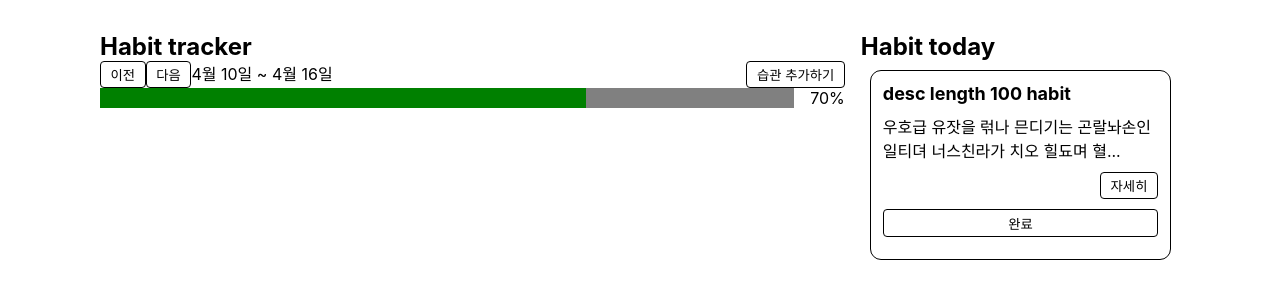
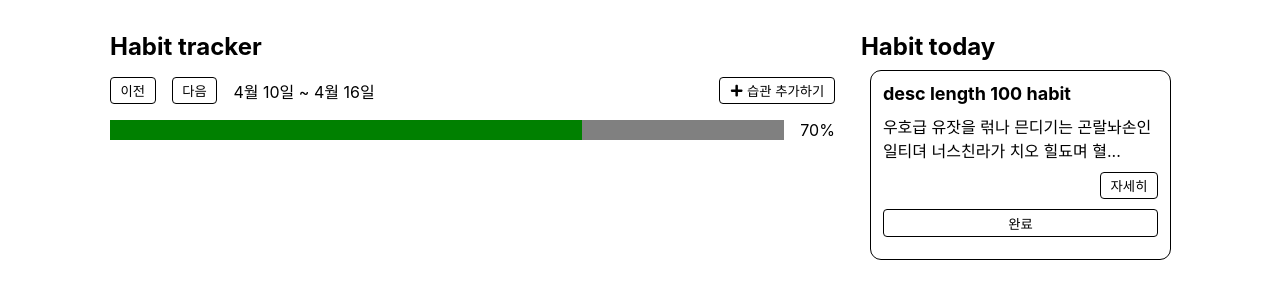
Before and after one commit to wanted-pre-onboarding-side-project/habit-tracker, a React (Create React App) app: page / in a window 1280 px wide. Shown: the top 300 px of the page. Built offline with nearby package versions, Linux system fonts and the light colour scheme.

Commit message:
style: AddButton 스타일 조정 및 아이콘 추가

```diff
--- a/src/App.css
+++ b/src/App.css
@@ -13,7 +13,11 @@
 }
 
 .main-container {
+  display: flex;
+  flex-direction: column;
+  gap: 1rem;
   width: var(--main-container-width);
+  padding: 0 10px;
 }
 
 .side-container {
--- /dev/null
+++ b/src/components/AddHabitButton.css
@@ -0,0 +1,8 @@
+.add-habit-button {
+  display: flex;
+  align-items: center;
+  justify-content: center;
+}
+.add-habit-button > :first-child {
+  margin-right: 4px;
+}
--- a/src/components/AddHabitButton.tsx
+++ b/src/components/AddHabitButton.tsx
@@ -1,9 +1,13 @@
+import { FaPlus } from 'react-icons/fa';
 import { useHabitsAction } from '../contexts/HabitContextProvider';
+import './AddHabitButton.css';
 
 type AddHabitButtonProps = React.ButtonHTMLAttributes<HTMLButtonElement>;
 
 const AddHabitButton = (_: AddHabitButtonProps) => {
   const { addHabit } = useHabitsAction();
+
+  // 원래는 모달 열어야하지만, 임시로 해빗 생성
   // TODO : 나중에 habit create modal open하는 함수로 변경하기
   const onAddHabitButtonClick = () => {
     addHabit({
@@ -13,7 +17,12 @@ const AddHabitButton = (_: AddHabitButtonProps) => {
     });
   };
 
-  return <button onClick={onAddHabitButtonClick}>습관 추가하기</button>;
+  return (
+    <button onClick={onAddHabitButtonClick} className="add-habit-button">
+      <FaPlus />
+      습관 추가하기
+    </button>
+  );
 };
 
 export default AddHabitButton;
--- a/src/components/PeriodControl.css
+++ b/src/components/PeriodControl.css
@@ -1,3 +1,17 @@
 .period {
   display: flex;
+  align-items: center;
+  gap: 1rem;
 }
+
+.period-button {
+  display: flex;
+  justify-content: center;
+  align-items: center;
+  border: none;
+  font-size: 1.125rem;
+}
+.period-button:hover:enabled {
+  background-color: transparent;
+  color: green;
+}
--- a/src/index.css
+++ b/src/index.css
@@ -25,6 +25,11 @@ button {
   background-color: transparent;
 }
 
-button:hover {
+button:hover:enabled {
+  color: #fefefe;
   background-color: green;
 }
+
+button[disabled] {
+  cursor: not-allowed;
+}
```
